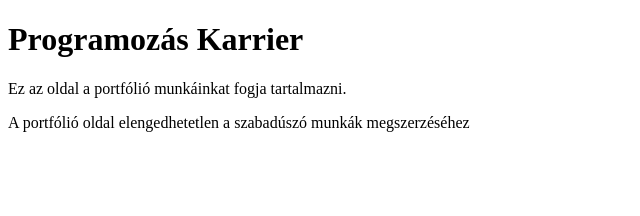
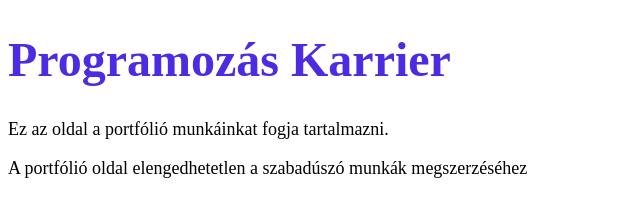
Before and after one commit to SalaMark99/portfolio-oldal, a plain HTML site: page index.html in a window 1280 px wide. Shown: the whole page, without its empty margins (0-640 px from the left). Drawn offline with Linux system fonts and the light colour scheme.

Commit message:
style.css belinkelése index.html-be

```diff
--- a/index.html
+++ b/index.html
@@ -3,6 +3,7 @@
 <head>
     <meta charset="UTF-8">
     <meta name="viewport" content="width=device-width, initial-scale=1.0">
+    <link rel="stylesheet" href="styles/styles.css">
     <title>Portfólió Oldal</title>
 </head>
 <body>
--- a/styles/styles.css
+++ b/styles/styles.css
@@ -0,0 +1,8 @@
+h1 {
+    color: rgb(76, 43, 226);
+    font-size: 48px;
+
+}
+p {
+    font-size: 18px;
+}
```
